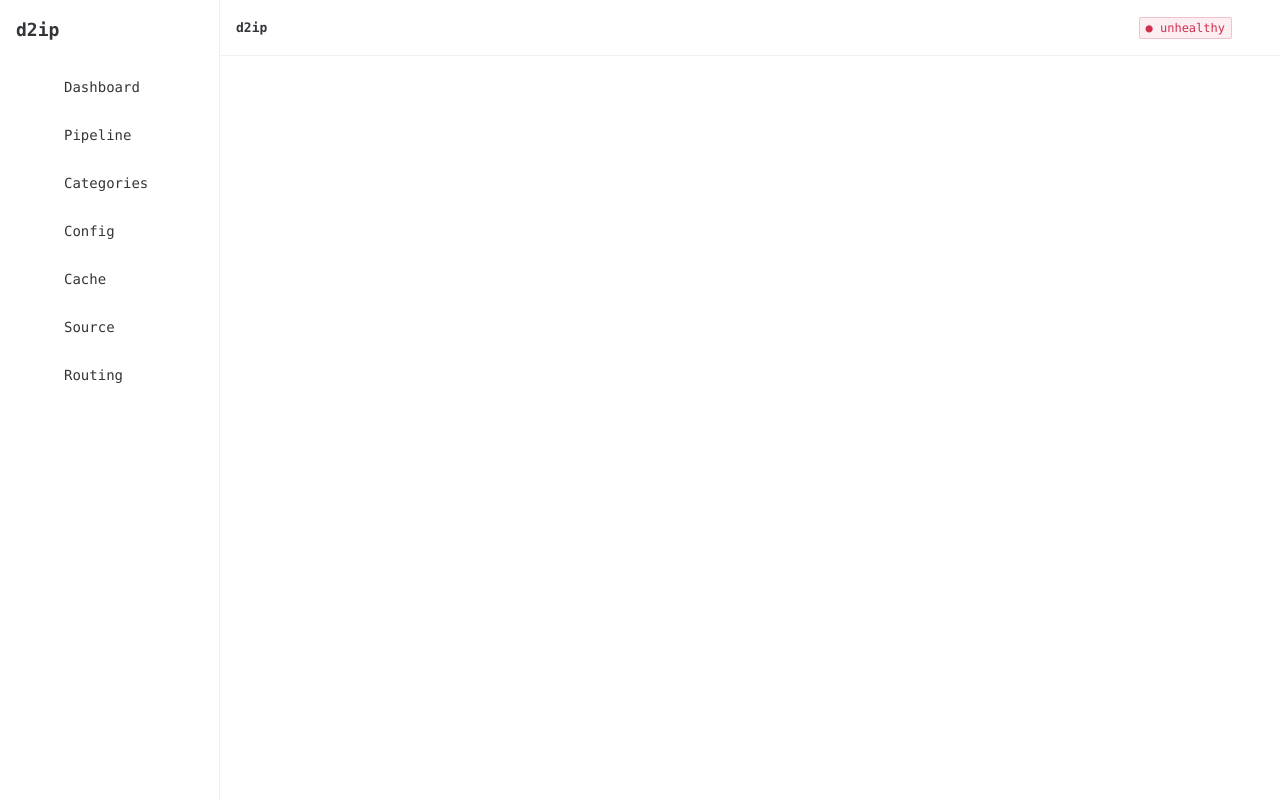
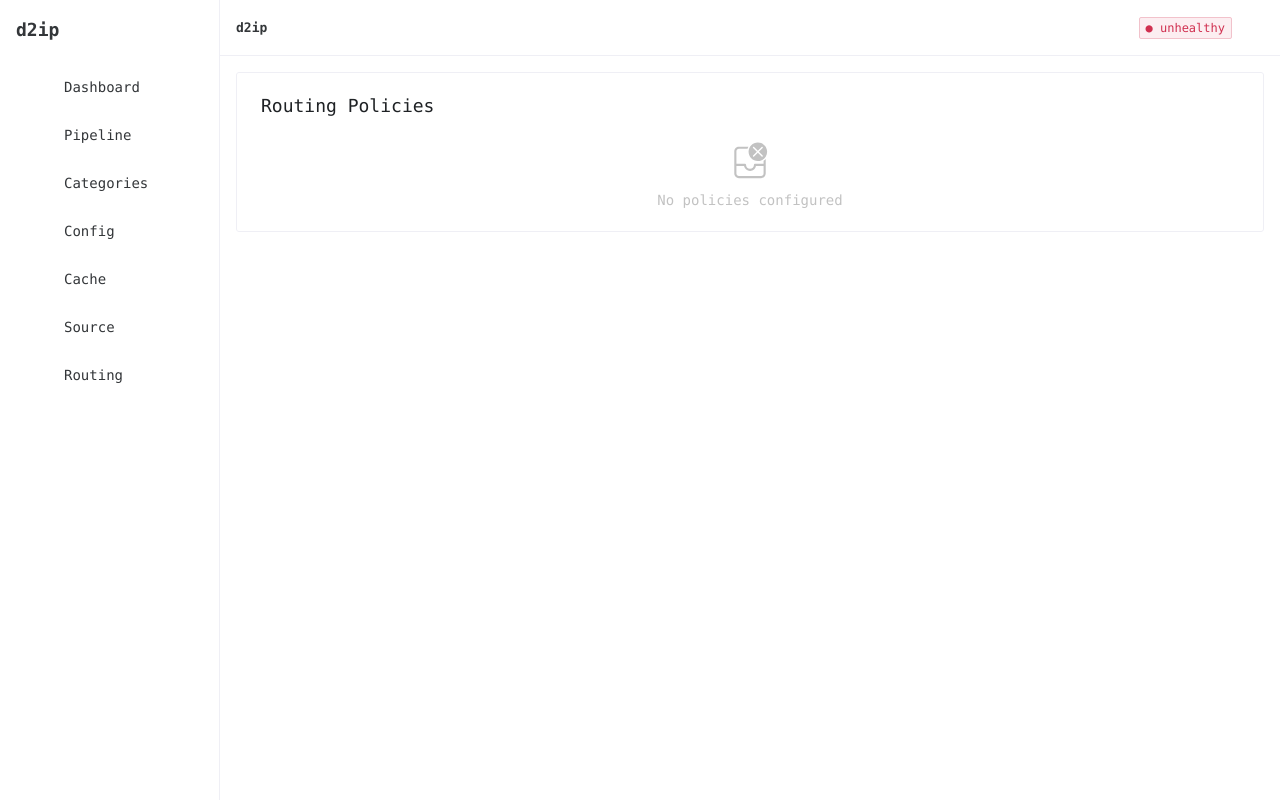
Before and after one commit to g00dvin/d2ip, a Vue app in the folder web/: page /#/policies in a window 1280 px wide. Built offline with nearby package versions, Linux system fonts and the light colour scheme; no server answers; some icons are missing.

Commit message:
web: add basic PoliciesView

```diff
--- a/web/src/router/index.ts
+++ b/web/src/router/index.ts
@@ -9,6 +9,7 @@ const routes = [
   { path: '/cache', name: 'cache', component: () => import('@/views/CacheView.vue') },
   { path: '/source', name: 'source', component: () => import('@/views/SourceView.vue') },
   { path: '/routing', name: 'routing', component: () => import('@/views/RoutingView.vue') },
+  { path: '/policies', name: 'policies', component: () => import('@/views/PoliciesView.vue') },
 ]
 
 export default createRouter({
--- /dev/null
+++ b/web/src/views/PoliciesView.vue
@@ -0,0 +1,28 @@
+<script setup lang="ts">
+import { usePoliciesStore } from '@/stores/policies'
+import { usePolling } from '@/composables/usePolling'
+
+const policies = usePoliciesStore()
+
+usePolling(() => policies.fetchPolicies(), 30_000)
+</script>
+
+<template>
+  <div class="space-y-4">
+    <n-card title="Routing Policies">
+      <n-spin v-if="policies.loading" />
+      <n-empty v-else-if="policies.policies.length === 0" description="No policies configured" />
+      <n-data-table
+        v-else
+        :columns="[
+          { title: 'Name', key: 'name' },
+          { title: 'Backend', key: 'backend' },
+          { title: 'Categories', key: 'categories', render: (row: any) => row.categories?.length ?? 0 },
+          { title: 'Enabled', key: 'enabled' },
+          { title: 'Table/Set', key: 'table_set', render: (row: any) => row.table_id || row.nft_set_v4 || '-' },
+        ]"
+        :data="policies.policies"
+      />
+    </n-card>
+  </div>
+</template>
```
